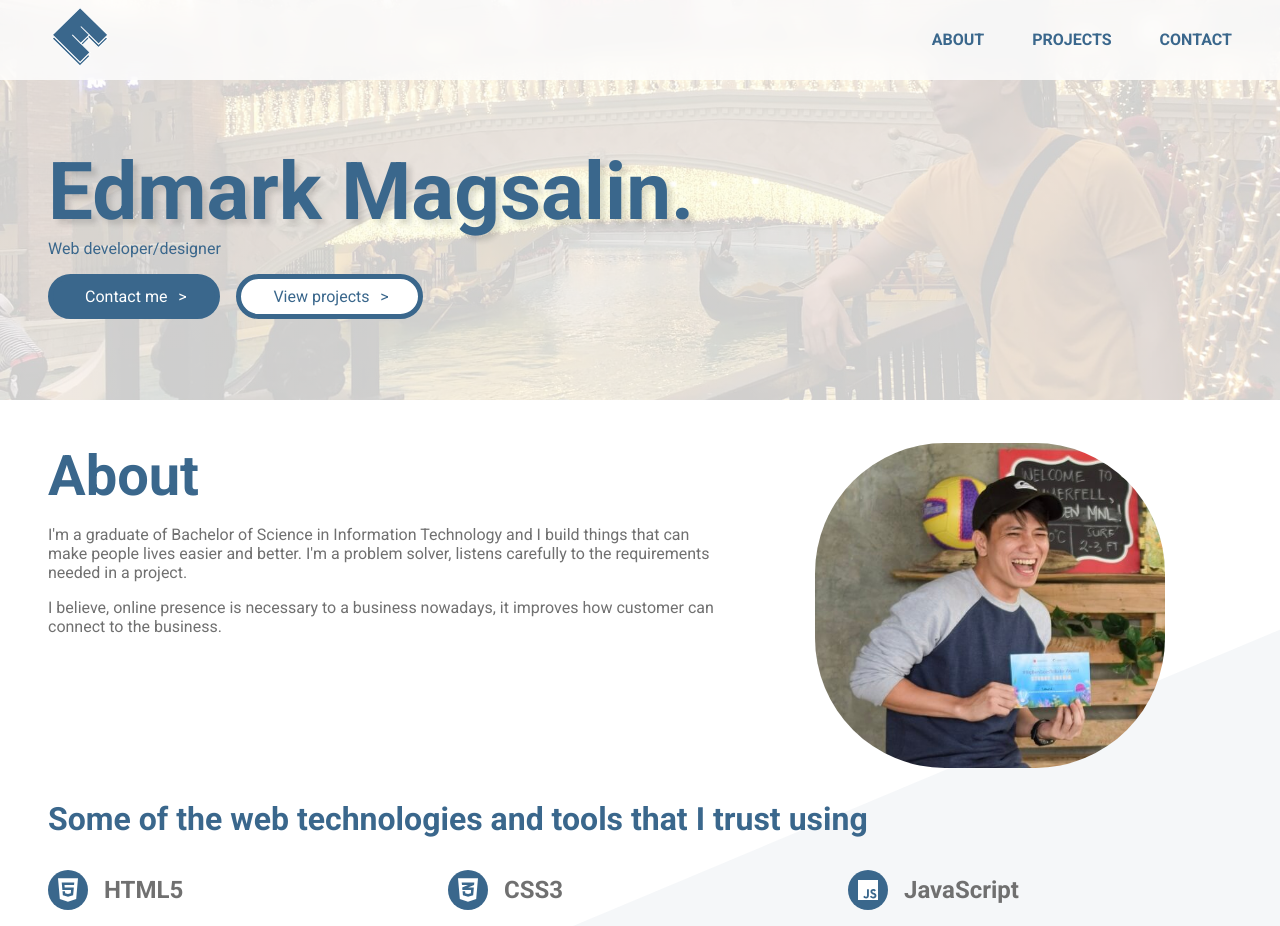
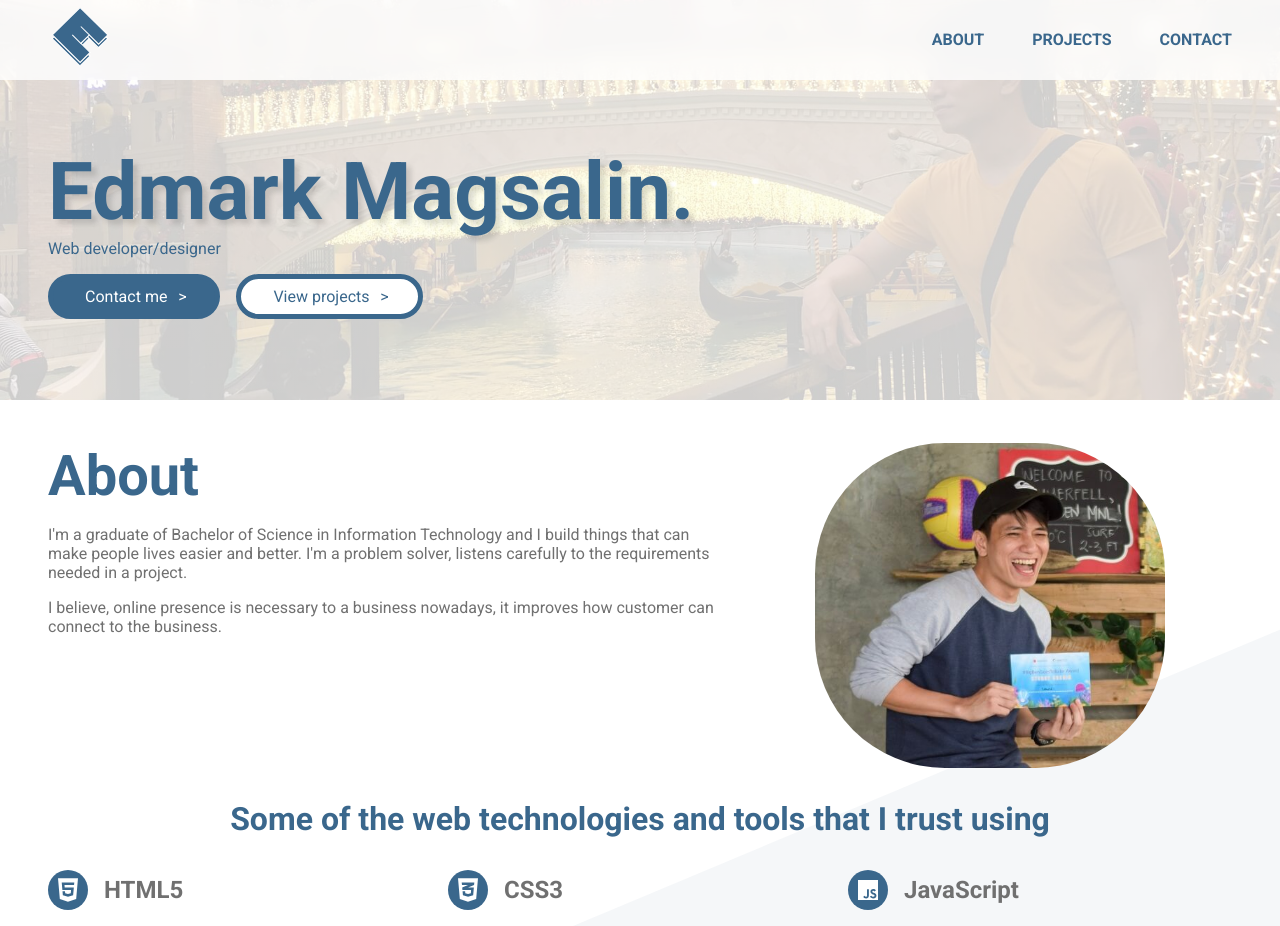
Before and after one commit to edmarkmagsalin/edmarkmagsalin, a React (Create React App) app in the folder client/: page / in a window 1280 px wide. Shown: the top 926 px of the page. Built offline with nearby package versions, Linux system fonts and the light colour scheme.

Commit message:
Update: trying to solve animation problem of Projects section

```diff
--- a/client/src/assets/css/App.css
+++ b/client/src/assets/css/App.css
@@ -642,6 +642,7 @@ footer {
   align-items: center;
   justify-content: center;
   white-space: break-spaces;
+  transition: all 0.3s ease-out;
 }
 
 .carousel__prev, .carousel__next {
@@ -1101,6 +1102,7 @@ blockquote {
   background-color: rgba(58, 103, 140, 0.2);
 }
 
+/* RESET : BEGIN */
 * {
   box-sizing: border-box;
 }
@@ -1208,6 +1210,7 @@ textarea {
   resize: none;
 }
 
+/* RESET : END */
 .lead {
   font-size: 1.5rem;
 }
@@ -1236,6 +1239,7 @@ textarea {
   transform: translateX(100px);
 }
 
+/* UTILITIES : BEGIN */
 .container {
   width: 100%;
   max-width: 1366px;
@@ -1754,4 +1758,6 @@ textarea {
 .pl-4 {
   padding-left: 4rem;
 }
+
+/* UTILITIES : END */
 /*# sourceMappingURL=App.css.map */
--- a/client/src/assets/css/base/_reset.scss
+++ b/client/src/assets/css/base/_reset.scss
@@ -1,3 +1,4 @@
+ /* RESET : BEGIN */
 * {
     box-sizing: border-box;
 }
@@ -94,3 +95,4 @@ textarea {
     font-family: inherit;
     resize: none;
 }
+ /* RESET : END */
--- a/client/src/assets/css/components/_carousel.scss
+++ b/client/src/assets/css/components/_carousel.scss
@@ -27,6 +27,7 @@
         align-items: center;
         justify-content: center;
         white-space: break-spaces;
+        transition: all $fastDuration ease-out;
     }
 
     &__prev, &__next {
--- a/client/src/components/About.js
+++ b/client/src/components/About.js
@@ -24,7 +24,7 @@ export class About extends Component {
                                 <img src={EM_3} alt="Edmark Magsalin" className="picture-frame" />
                             </div>
                         </div>
-                        <h3 className="color-primary my-2">Some of the web technologies and tools that I trust using</h3>
+                        <h3 className="color-primary my-2 t-center">Some of the web technologies and tools that I trust using</h3>
                         <div className="row">
                             <div className="col-sm-12 col-md-6 col-lg-4">
                                 <div className="blurb">
```
Also changed, not shown: client/src/assets/css/base/_utilities.scss (+5 -3 lines), 1 other file (tests, documents, lock files or other folders).
